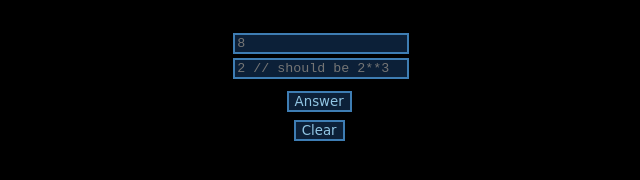
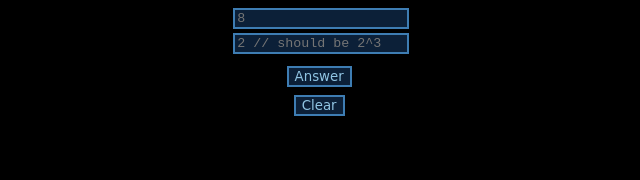
Before and after one commit to AhBouu/Exponent-finder, a plain HTML site: page index.html in a window 1280 px wide. Shown: the whole page, without its empty margins (162-802 px from the left). Drawn offline with Linux system fonts and the light colour scheme.

Commit message:
change lil bit of css

```diff
--- a/index.css
+++ b/index.css
@@ -6,7 +6,7 @@ body {
     display: inline-block;
     box-shadow: 0 0 1px 1px transparent;
     margin-left: 25%;
-    margin-top: 2%;
+    margin-right: 25%;
 }
 
 .numInput {
--- a/index.html
+++ b/index.html
@@ -27,7 +27,7 @@
     <div class="main">
         <div class="numberDiv">
             <input type="text" class="numInput" placeholder="8">
-            <input type="text" class="numResult" placeholder="2 // should be 2**3">
+            <input type="text" class="numResult" placeholder="2 // should be 2^3">
         </div>
     <div class="btnDiv">
         <button class="result">Answer</button>
```
